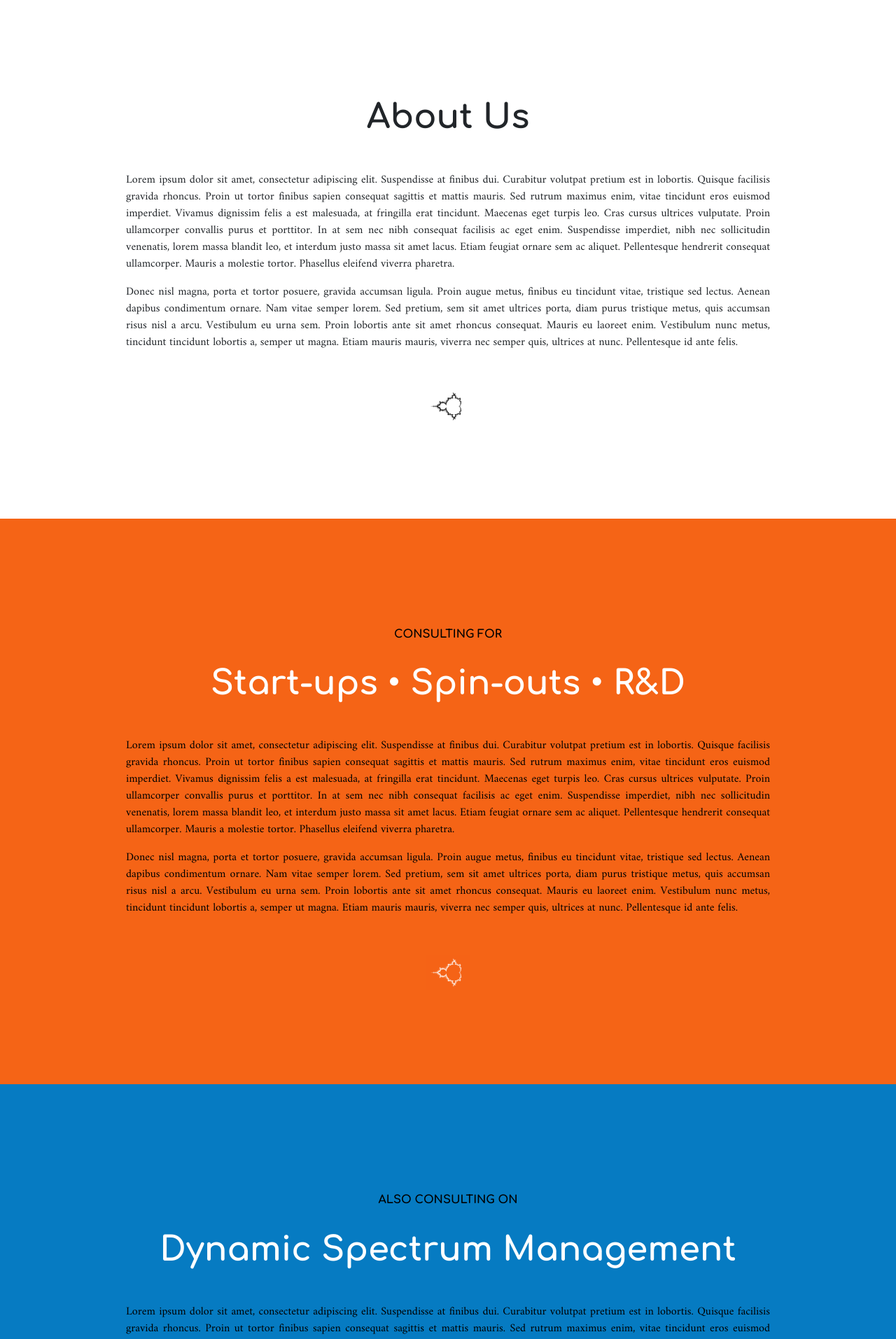
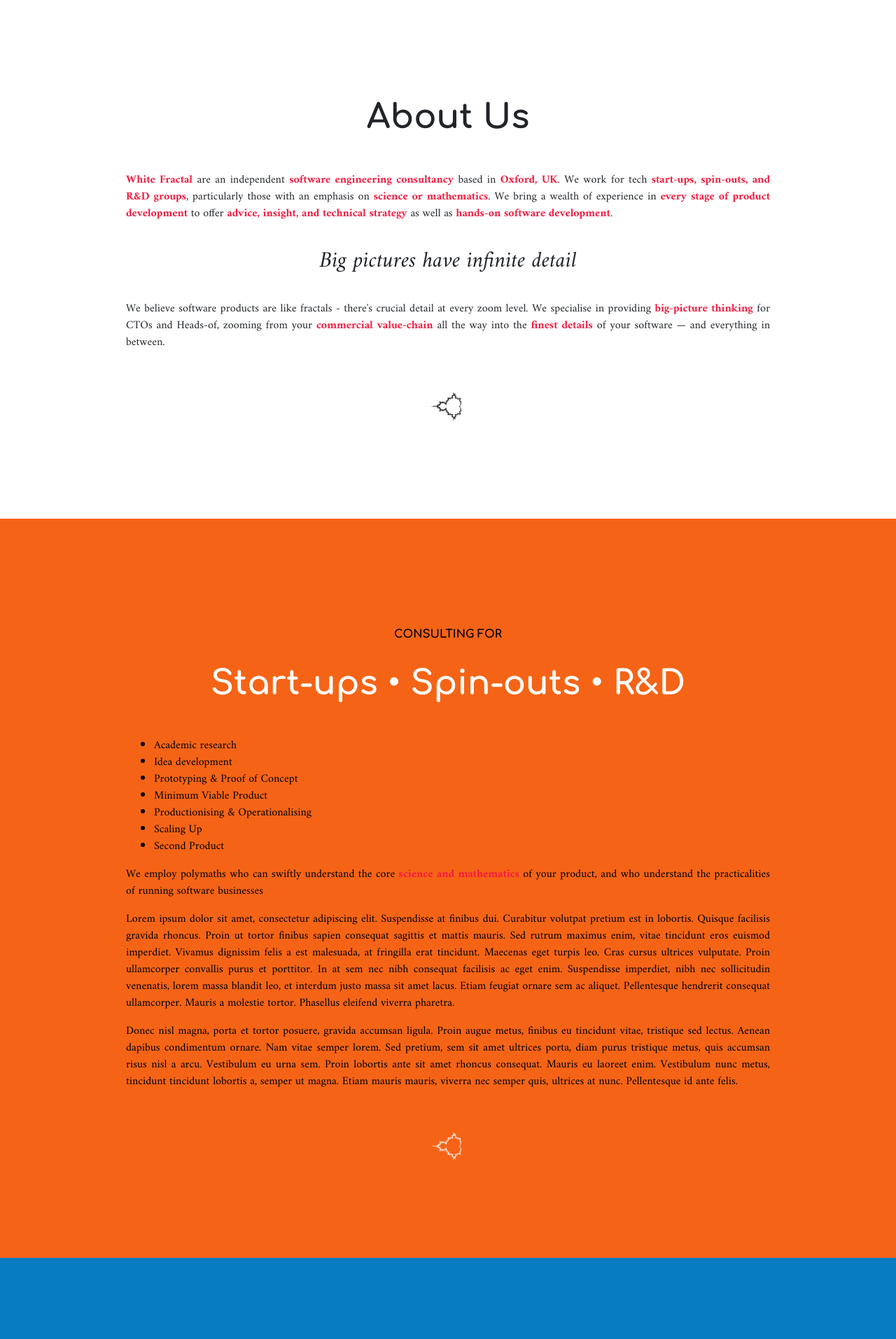
Before and after one commit to whitefractal/whitefractal, a Jekyll site: the page built from index.html, in a window 1280 px wide. Shown: the part 921-2834 px from the top of the page at 70% size. Built offline with Jekyll 4.4.1, drawn with Linux system fonts in a browser that asks for light colours; nearby versions of some CDN libraries.

Commit message:
Copy for About Us

```diff
--- a/assets/css/whitefractal.css
+++ b/assets/css/whitefractal.css
@@ -73,6 +73,10 @@
 
 p:last-of-type {
   margin-bottom: 0;
+}
+
+p strong {
+  color: #F21B3F;
 }
 
 code, a {
@@ -172,6 +176,14 @@
   .masthead .container {
     margin-top: 50vh;
   }
+}
+
+.strapline {
+  text-align: center;
+  margin-bottom: 1em;
+  margin-top: 1em;
+  font-style: italic;
+  font-size: 2em;
 }
 
 body.post {
--- a/index.html
+++ b/index.html
@@ -9,9 +9,14 @@
         </div>
         <div class="row">
             <div class="col-lg-10 mx-auto">
-                <p>Lorem ipsum dolor sit amet, consectetur adipiscing elit. Suspendisse at finibus dui. Curabitur volutpat pretium est in lobortis. Quisque facilisis gravida rhoncus. Proin ut tortor finibus sapien consequat sagittis et mattis mauris. Sed rutrum maximus enim, vitae tincidunt eros euismod imperdiet. Vivamus dignissim felis a est malesuada, at fringilla erat tincidunt. Maecenas eget turpis leo. Cras cursus ultrices vulputate. Proin ullamcorper convallis purus et porttitor. In at sem nec nibh consequat facilisis ac eget enim. Suspendisse imperdiet, nibh nec sollicitudin venenatis, lorem massa blandit leo, et interdum justo massa sit amet lacus. Etiam feugiat ornare sem ac aliquet. Pellentesque hendrerit consequat ullamcorper. Mauris a molestie tortor. Phasellus eleifend viverra pharetra.</p>
+                <p><strong>White Fractal</strong> are an independent <strong>software engineering consultancy</strong> based in <strong>Oxford, UK</strong>. We work for tech <strong>start-ups, spin-outs, and R&D groups</strong>, particularly those with an emphasis on <strong>science or mathematics</strong>. We bring a wealth of experience in <strong>every stage of product development</strong> to offer <strong>advice, insight, and technical strategy</strong> as well as <strong>hands-on software development</strong>.</p>
 
-                <p>Donec nisl magna, porta et tortor posuere, gravida accumsan ligula. Proin augue metus, finibus eu tincidunt vitae, tristique sed lectus. Aenean dapibus condimentum ornare. Nam vitae semper lorem. Sed pretium, sem sit amet ultrices porta, diam purus tristique metus, quis accumsan risus nisl a arcu. Vestibulum eu urna sem. Proin lobortis ante sit amet rhoncus consequat. Mauris eu laoreet enim. Vestibulum nunc metus, tincidunt tincidunt lobortis a, semper ut magna. Etiam mauris mauris, viverra nec semper quis, ultrices at nunc. Pellentesque id ante felis.</p>
+                <div class="strapline">Big pictures have infinite detail</div>
+
+                <p>We believe software products are like fractals - there's crucial detail at every zoom level. We specialise in providing <strong>big-picture thinking</strong> for CTOs and Heads-of, zooming from your <strong>commercial value-chain</strong> all the way into the <strong>finest details</strong> of your software &mdash; and everything in between.</p>
+
+
+
             </div>
         </div>
     </div>
@@ -25,6 +30,18 @@
         </div>
         <div class="row">
             <div class="col-lg-10 mx-auto">
+              <ul>
+                  <li>Academic research</li>
+                  <li>Idea development</li>
+                  <li>Prototyping & Proof of Concept</li>
+                  <li>Minimum Viable Product</li>
+                  <li>Productionising & Operationalising</li>
+                  <li>Scaling Up</li>
+                  <li>Second Product</li>
+                </ul>
+
+                <p>We employ polymaths who can swiftly understand the core <strong>science and mathematics</strong> of your product, and who understand the practicalities of running software businesses</p>
+
                 <p>Lorem ipsum dolor sit amet, consectetur adipiscing elit. Suspendisse at finibus dui. Curabitur volutpat pretium est in lobortis. Quisque facilisis gravida rhoncus. Proin ut tortor finibus sapien consequat sagittis et mattis mauris. Sed rutrum maximus enim, vitae tincidunt eros euismod imperdiet. Vivamus dignissim felis a est malesuada, at fringilla erat tincidunt. Maecenas eget turpis leo. Cras cursus ultrices vulputate. Proin ullamcorper convallis purus et porttitor. In at sem nec nibh consequat facilisis ac eget enim. Suspendisse imperdiet, nibh nec sollicitudin venenatis, lorem massa blandit leo, et interdum justo massa sit amet lacus. Etiam feugiat ornare sem ac aliquet. Pellentesque hendrerit consequat ullamcorper. Mauris a molestie tortor. Phasellus eleifend viverra pharetra.</p>
 
                 <p>Donec nisl magna, porta et tortor posuere, gravida accumsan ligula. Proin augue metus, finibus eu tincidunt vitae, tristique sed lectus. Aenean dapibus condimentum ornare. Nam vitae semper lorem. Sed pretium, sem sit amet ultrices porta, diam purus tristique metus, quis accumsan risus nisl a arcu. Vestibulum eu urna sem. Proin lobortis ante sit amet rhoncus consequat. Mauris eu laoreet enim. Vestibulum nunc metus, tincidunt tincidunt lobortis a, semper ut magna. Etiam mauris mauris, viverra nec semper quis, ultrices at nunc. Pellentesque id ante felis.</p>
```
Also changed, not shown: 1 other file.
